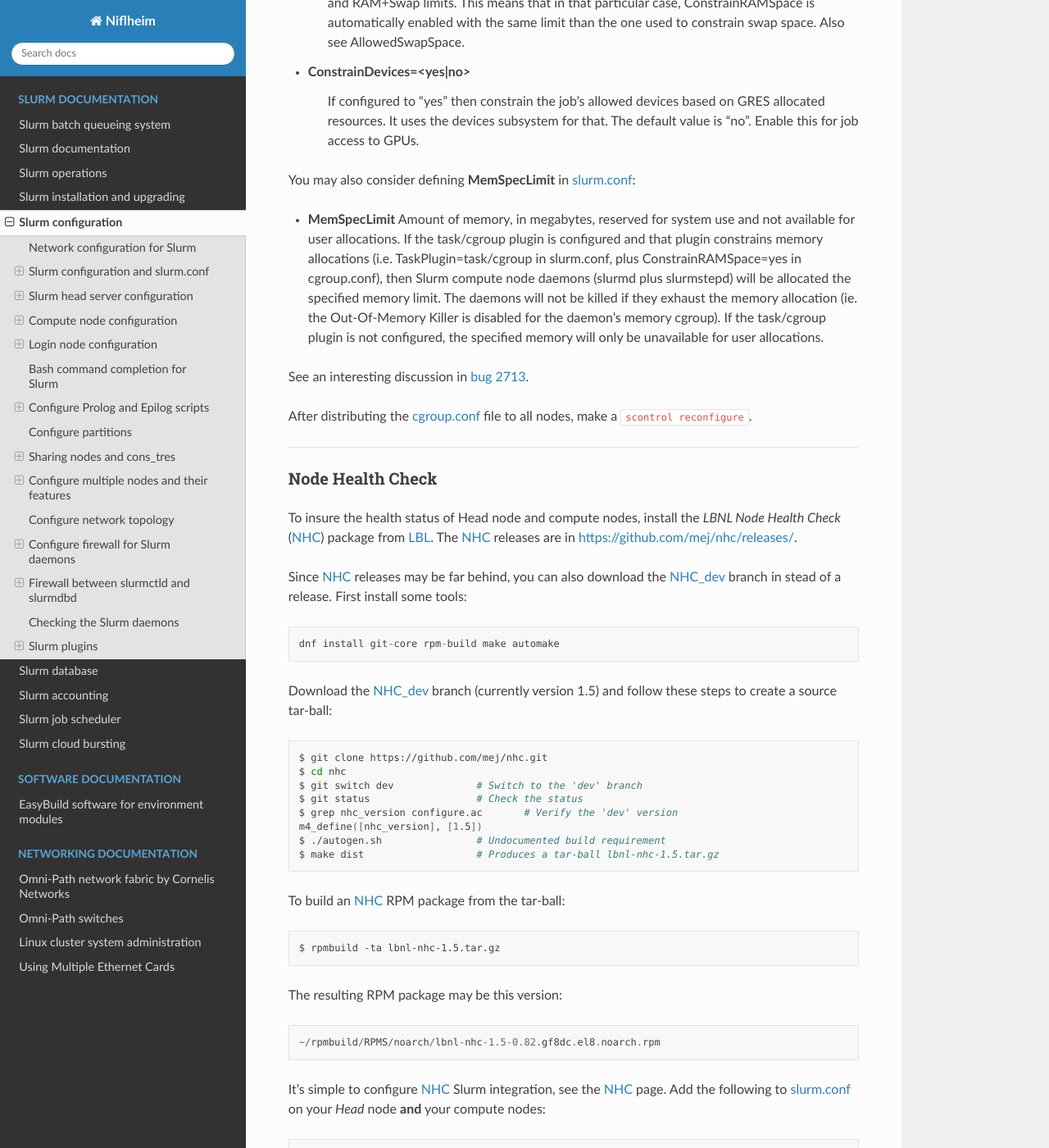
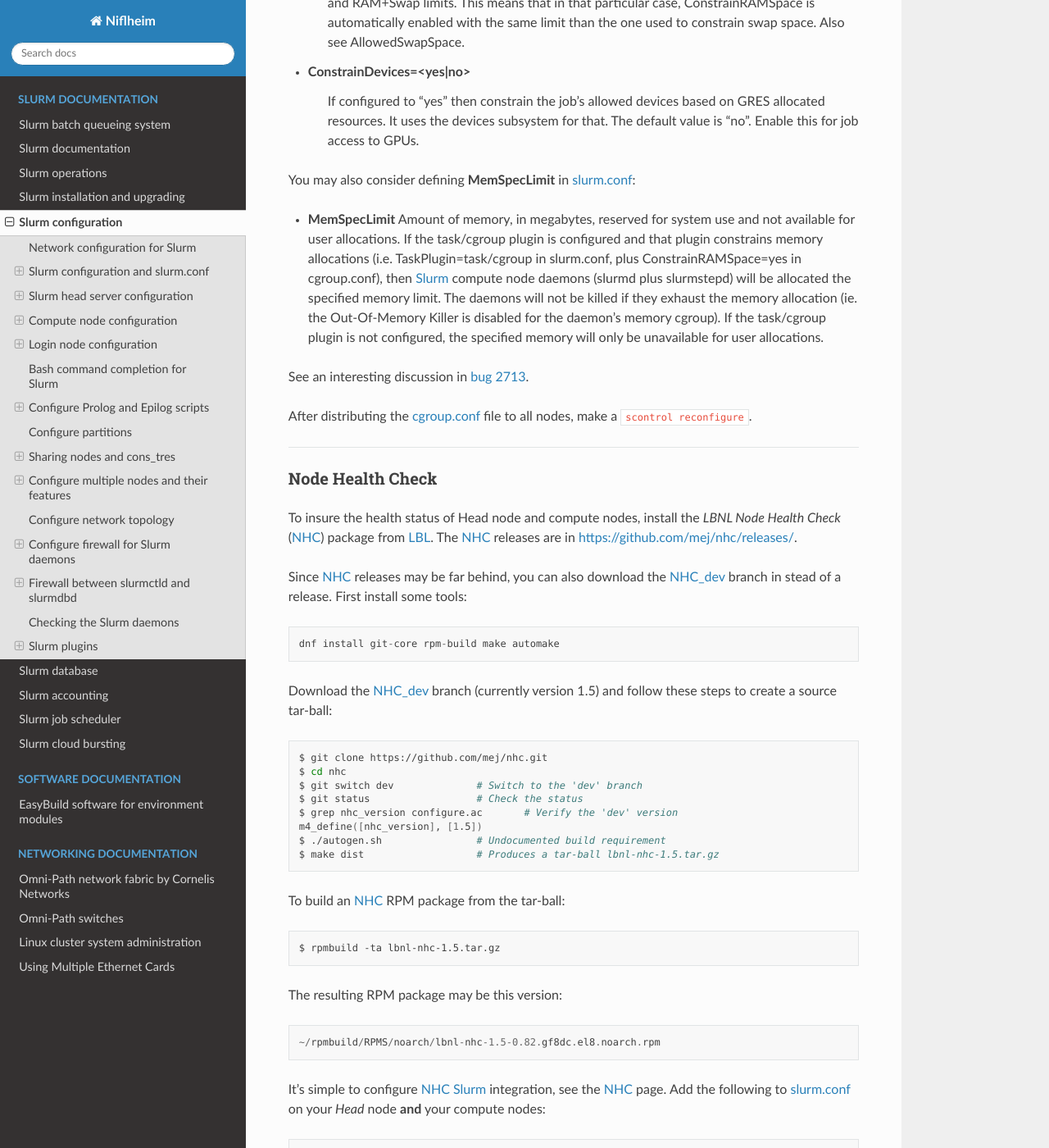
Before and after one commit to OleHolmNielsen/Niflheim_system, a Sphinx documentation site: the page built from docs/Slurm_configuration.rst, in a window 1280 px wide and 1400 px high, scrolled down 11815 px. Shown: the whole window at 82% size. Built offline with Sphinx 7.4.7 and the Read the Docs theme 3.1.0, drawn with Linux system fonts in a browser that asks for light colours; some of the changed text lies outside the part shown.

```diff
--- a/docs/Slurm_configuration.rst
+++ b/docs/Slurm_configuration.rst
@@ -19,7 +19,7 @@ Slurm configuration
 .. _Slurm_bugs: https://support.schedmd.com
 .. _Slurm_man_pages: https://slurm.schedmd.com/man_index.html
 
-Jump to our top-level Slurm page: :ref:`SLURM`
+Jump to our top-level Slurm_ page: :ref:`SLURM`
 
 Network configuration for Slurm
 =====================================
@@ -124,7 +124,7 @@ Add login and submit nodes to slurm.conf
 ........................................
 
 The SLUG 2020 talk (see Slurm_Publications_) *Field Notes 4: From The Frontlines of Slurm Support* by Jason Booth
-recommends on slide 31 to run slurmd on all login nodes in configless_ Slurm mode::
+recommends on slide 31 to run slurmd on all login nodes in configless_ Slurm_ mode::
 
   We generally suggest that you run a slurmd to manage the configs on those nodes that run client commands, including submit or login nodes
 
@@ -152,7 +152,7 @@ The simplest way to achieve this is described in ticket_9832_:
      systemctl enable slurmd
      systemctl start slurmd
 
-3. Verify that the Slurm config files have been downloaded::
+3. Verify that the Slurm_ config files have been downloaded::
 
      ls -l /run/slurm/conf
 
@@ -495,7 +495,8 @@ The cgroup.conf_ page defines:
 You may also consider defining **MemSpecLimit** in slurm.conf_:
 
 * **MemSpecLimit** Amount of memory, in megabytes, reserved for system use and not available for user allocations.
-  If the task/cgroup plugin is configured and that plugin constrains memory allocations (i.e. TaskPlugin=task/cgroup in slurm.conf, plus ConstrainRAMSpace=yes in cgroup.conf), then Slurm compute node daemons (slurmd plus slurmstepd) will be allocated the specified memory limit.
+  If the task/cgroup plugin is configured and that plugin constrains memory allocations (i.e. TaskPlugin=task/cgroup in slurm.conf, plus ConstrainRAMSpace=yes in cgroup.conf),
+  then Slurm_ compute node daemons (slurmd plus slurmstepd) will be allocated the specified memory limit.
   The daemons will not be killed if they exhaust the memory allocation (ie. the Out-Of-Memory Killer is disabled for the daemon's memory cgroup).
   If the task/cgroup plugin is not configured, the specified memory will only be unavailable for user allocations.
 
@@ -547,7 +548,7 @@ The resulting RPM package may be this version::
 .. _Git: https://en.wikipedia.org/wiki/Git
 .. _LBL: https://www.lbl.gov/
 
-It's simple to configure NHC_ Slurm integration, see the NHC_ page.
+It's simple to configure NHC_ Slurm_ integration, see the NHC_ page.
 Add the following to slurm.conf_ on your *Head* node **and** your compute nodes::
 
   HealthCheckProgram=/usr/sbin/nhc
@@ -835,12 +836,12 @@ to change the default behavior for individual jobs.
 Power monitoring and management
 -------------------------------
 
-Slurm can be configured to monitor the power and energy usage of compute nodes,
+Slurm_ can be configured to monitor the power and energy usage of compute nodes,
 see the SLUG'18 presentation `Workload Scheduling and Power Management <https://slurm.schedmd.com/SLUG18/power_management.pdf>`_.
 This paper also describes Slurm_ power management.
 See also the `Slurm Power Management Guide <https://slurm.schedmd.com/power_mgmt.html>`_.
 
-The Slurm configuration file for the **acct_gather plugins** such as *acct_gather_energy*, *acct_gather_profile* and *acct_gather_interconnect*
+The Slurm_ configuration file for the **acct_gather plugins** such as *acct_gather_energy*, *acct_gather_profile* and *acct_gather_interconnect*
 is described in acct_gather.conf_.
 
 .. _acct_gather.conf: https://slurm.schedmd.com/acct_gather.conf.html
@@ -892,7 +893,7 @@ Then build Slurm_ RPM packages **including** ``freeipmi`` libraries::
   rpmbuild -ta slurm-<version>.tar.bz2 --with mysql --with freeipmi
 
 When installing ``slurm`` RPM packages the ``freeipmi`` packages are now going to be required as prerequisites.
-Note that the Slurm `quickstart admin guide <https://slurm.schedmd.com/quickstart_admin.html>`_ states::
+Note that the Slurm_ `quickstart admin guide <https://slurm.schedmd.com/quickstart_admin.html>`_ states::
 
   IPMI Energy Consumption: The acct_gather_energy/ipmi accounting plugin will be built if the freeipmi development library is present.
 
@@ -1030,7 +1031,7 @@ Notice some potentially incorrect power and CPU load values:
 
 * ticket_17759_: ``scontrol show node`` shows *CurrentWatts* and *CPULoad* greater than zero for nodes that are powered off (fixed in Slurm_ 23.11).
 
-* Beware that the Slurm ticket_9956_ states: *RAPL plugin: incorrect \*Watts and ConsumedEnergy values*.
+* Beware that the Slurm_ ticket_9956_ states: *RAPL plugin: incorrect \*Watts and ConsumedEnergy values*.
 
 .. _ticket_17759: https://support.schedmd.com/show_bug.cgi?id=17759
 .. _ticket_9956: https://support.schedmd.com/show_bug.cgi?id=9956
@@ -1333,7 +1334,7 @@ PAM module restrictions
 
 On Compute nodes you may optionally install the ``slurm-pam_slurm`` RPM package which can prevent rogue users from logging in.
 A more important function is the *containment* of SSH tasks, for example, by some MPI libraries **not** using Slurm_ for spawning tasks.
-The pam_slurm_adopt_ module makes sure that child SSH tasks are controlled by Slurm on the job's master node.
+The pam_slurm_adopt_ module makes sure that child SSH tasks are controlled by Slurm_ on the job's master node.
 
 SELinux_ may conflict with pam_slurm_adopt_, so it might need to be disabled by this command::
 
@@ -1347,7 +1348,7 @@ For further details, the pam_slurm_adopt_ module is described by its author in
 `Caller ID: Handling ssh-launched processes in Slurm  <https://tech.ryancox.net/2015/04/caller-id-handling-ssh-launched-processes-in-slurm.html>`_.
 Features include:
 
-* This module restricts access to compute nodes in a cluster where Slurm is in use.
+* This module restricts access to compute nodes in a cluster where Slurm_ is in use.
   Access is granted to root, any user with an Slurm-launched job currently running on the node, or any user who has allocated resources on the node according to the Slurm.
 
 Usage of pam_slurm_adopt_ is described in the source files pam_slurm_adopt_.
@@ -1853,7 +1854,7 @@ Sharing nodes and cons_tres
 By default nodes are allocated exclusively to jobs, but it is possible to permit multiple jobs and/or multiple users per node.
 This is configured using **Consumable Resource Allocation Plugin** or cons_tres_ in slurm.conf_.
 The cons_tres_ plugin has improved support for GPU nodes as compared to the older cons_res_,
-and is described in the *Presentations from Slurm User Group Meeting, September 2019*,
+and is described in the *Presentations from Slurm_ User Group Meeting, September 2019*,
 see Slurm_publications_.
 
 The required slurm.conf_ configuration is::
@@ -1995,7 +1996,7 @@ See also the examples in the gres.conf_ page.
 Configure network topology
 ==========================
 
-Slurm can be configured to support topology-aware resource allocation to optimize job performance, see the Topology_Guide_ and the topology.conf_ manual page.
+Slurm_ can be configured to support topology-aware resource allocation to optimize job performance, see the Topology_Guide_ and the topology.conf_ manual page.
 
 Check consistency of ``/etc/slurm/topology.conf`` with nodelist in ``/etc/slurm/slurm.conf`` using the checktopology_ tool.
 
@@ -2195,7 +2196,7 @@ You can use one window to execute *slurmctld -D -vvvvvv*, a second window to exe
 Slurm plugins
 =============
 
-A Slurm_ plugin_ is a dynamically linked code object which is loaded explicitly at run time by the Slurm libraries.
+A Slurm_ plugin_ is a dynamically linked code object which is loaded explicitly at run time by the Slurm_ libraries.
 A plugin_ provides a customized implementation of a well-defined API connected to tasks such as authentication, interconnect fabric, and task scheduling.
 
 For plugin_ documentation see items in the section ``Slurm Developers`` in the Slurm_documentation_ page.
@@ -2204,7 +2205,7 @@ Plugins include:
 
 * Job_Submit_Plugin_.
 
-* Slurm scheduler plugins (schedplugins_) are Slurm plugins that implement the Slurm scheduler API.
+* Slurm_ scheduler plugins (schedplugins_) are Slurm_ plugins that implement the Slurm_ scheduler API.
 
 * SPANK_ - *Slurm Plug-in Architecture for Node and job (K)control*.
 
@@ -2240,7 +2241,7 @@ We also provide a job submit plugin in https://github.com/OleHolmNielsen/Slurm_t
 .. _job_submit.lua: https://github.com/SchedMD/slurm/blob/master/contribs/lua/job_submit.lua
 .. _job_submit.license.lua: https://github.com/SchedMD/slurm/blob/master/contribs/lua/job_submit.license.lua
 
-Please note that job_submit.lua.example_ has an issue with use of ``log.user()`` in ``job_modify()`` prior to Slurm 23.02, see ticket_14539_.
+Please note that job_submit.lua.example_ has an issue with use of ``log.user()`` in ``job_modify()`` prior to Slurm_ 23.02, see ticket_14539_.
 
 .. _ticket_14539: https://support.schedmd.com/show_bug.cgi?id=14539
 
```
